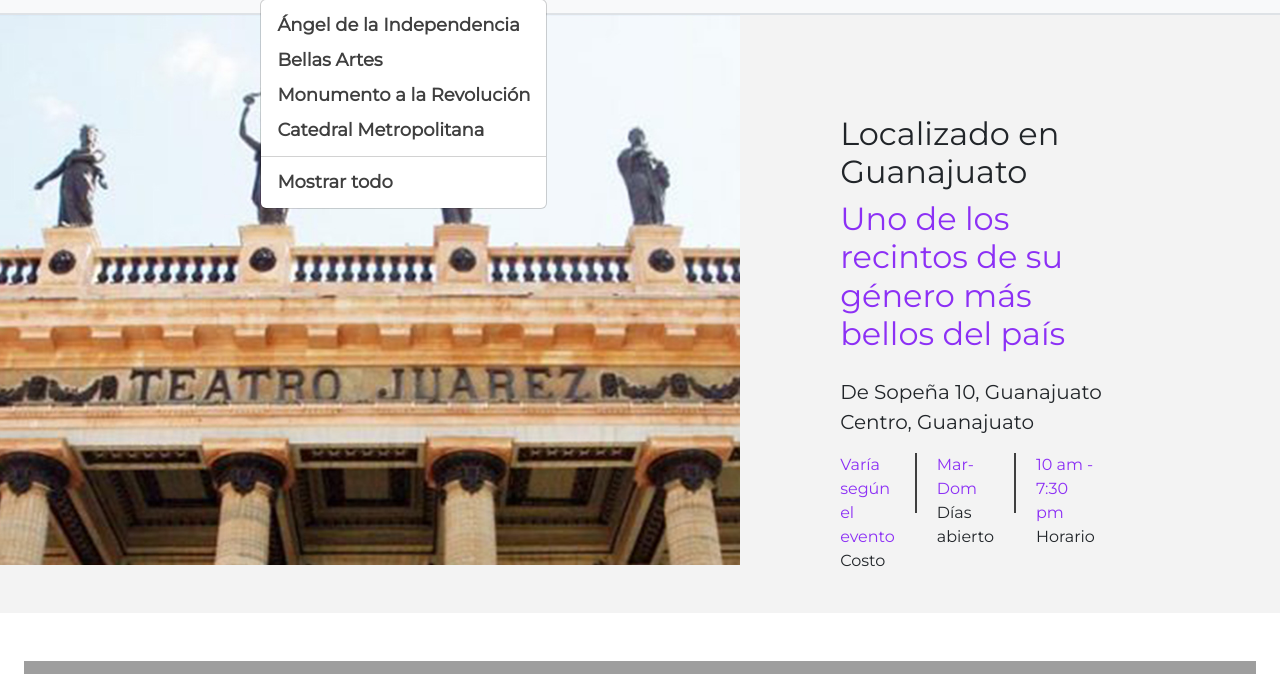
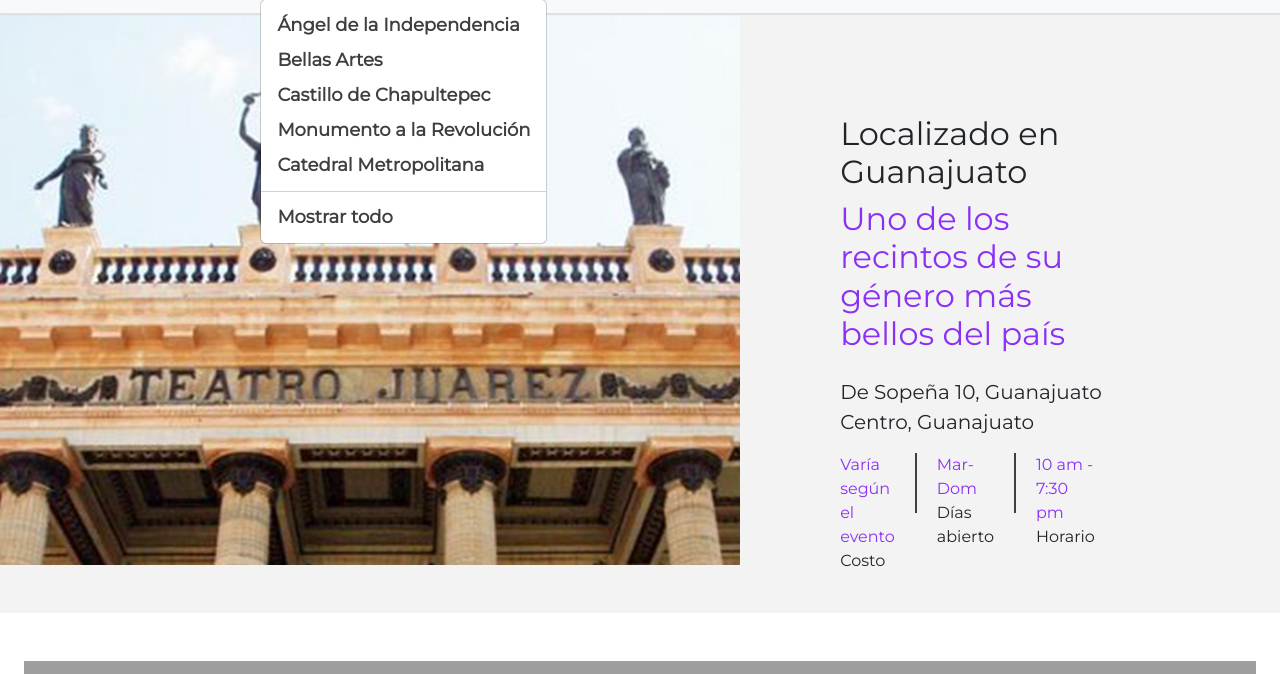
Before and after one commit to HearingTech/HearingTech.github.io, a plain HTML site: page teatro.html in a window 1280 px wide. Both pictures are taken after a click on the button "Ciudad de México". Shown: the part 126-800 px from the top of the page. Drawn offline with nearby package versions, Linux system fonts and the light colour scheme; grey boxes are pictures that could not be loaded.

Commit message:
Add files via upload

```diff
--- a/teatro.html
+++ b/teatro.html
@@ -40,6 +40,7 @@
           <ul class="dropdown-menu">
             <li><a class="dropdown-item" href="angel.html">Ángel de la Independencia</a></li>
             <li><a class="dropdown-item" href="artes.html">Bellas Artes</a></li>
+            <li><a class="dropdown-item" href="chapultepec.html">Castillo de Chapultepec</a></li>
             <li><a class="dropdown-item" href="revolucion.html">Monumento a la Revolución</a></li>
             <li><a class="dropdown-item" href="catedral.html">Catedral Metropolitana</a></li>
             <li><hr class="dropdown-divider"></li>
```
Also changed, not shown: baguju.html (+1 -0 lines).
